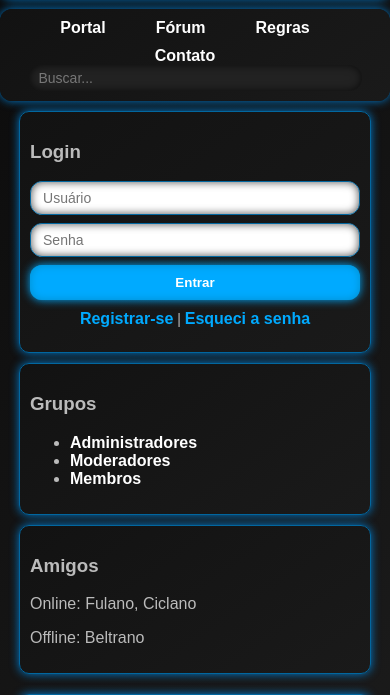
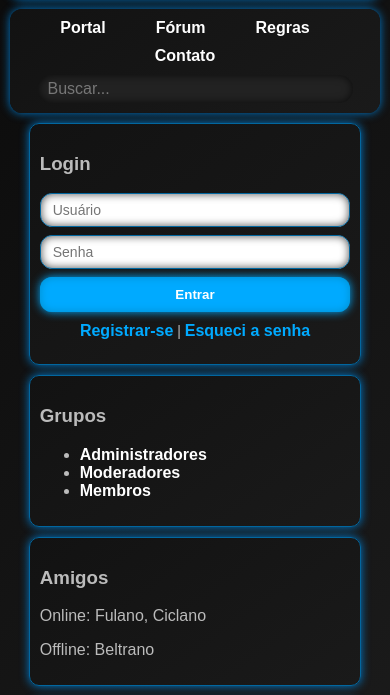
Before and after one commit to BrunoSDuarte88/outra-dimensao, a Django app: a page that uses portal/templates/portal/portal.html in a window 390 px wide. Shown: the part 151-846 px from the top of the page. Run offline with Django 5.2, Linux system fonts and the light colour scheme.

Commit message:
Atualiza layout do portal, views, perfil, CSS e adiciona campo de tema ao perfil

```diff
--- a/portal/static/portal/css/portal.css
+++ b/portal/static/portal/css/portal.css
@@ -414,10 +414,11 @@ body {
 }
 
 /* ===================================================
-   RESPONSIVIDADE PARA CELULARES
+   RESPONSIVIDADE PARA CELULARES ATÉ 768px
 =================================================== */
 @media (max-width: 768px) {
 
+  /* Reset geral para evitar scroll lateral e margem indesejada */
   html, body {
     width: 100%;
     min-height: 100vh;
@@ -425,42 +426,56 @@ body {
     padding: 0;
     margin: 0;
     overflow-x: hidden;
+    -webkit-text-size-adjust: 100%; /* evita zoom estranho em iOS */
   }
 
+  /* Layout vertical das colunas */
   .portal-body {
     display: flex;
     flex-direction: column;
-    flex-wrap: wrap;
+    gap: 15px;
+    padding: 0 10px;
   }
 
+  /* Cada coluna ocupa 100% da largura, com margem automática para centralizar */
   .coluna-esquerda,
-  .coluna-direita,
-  .coluna-centro {
+  .coluna-centro,
+  .coluna-direita {
     flex: 1 1 100%;
+    max-width: 100%;
+    margin: 0 auto;
+    box-sizing: border-box;
   }
 
+  /* Ajuste interno das colunas */
   .coluna {
-    width: 95%;
+    width: 100%;
     margin: 0 auto;
+    box-sizing: border-box;
   }
 
+  /* Banner responsivo */
   .banner img {
     width: 100%;
     height: auto;
     display: block;
     margin: 0 auto;
+    border-radius: 12px;
+    object-fit: cover;
   }
 
+  /* Menu superior empilhado e centralizado */
   .top-menu {
     display: flex;
     flex-direction: column;
     align-items: center;
     justify-content: center;
-    flex-wrap: wrap;
+    gap: 10px;
     padding: 10px;
     height: auto;
   }
 
+  /* Menus esquerdo e direito alinhados e flexíveis */
   .top-menu .menu-left,
   .top-menu .menu-right {
     width: 100%;
@@ -471,42 +486,59 @@ body {
     gap: 10px;
   }
 
+  /* Input busca ocupa quase toda largura */
   .top-menu .menu-right input[type="text"] {
     max-width: 100%;
     width: 90%;
     box-sizing: border-box;
+    font-size: 16px;
   }
 
+  /* Blocos principais com margem e largura ajustadas */
   .bloco {
     width: 95%;
     margin: 0 auto;
+    box-sizing: border-box;
   }
 
+  /* Carrossel com altura automática e padding confortável */
   .carrossel-container {
+    width: 100%;
     height: auto;
     padding: 10px;
+    box-sizing: border-box;
   }
 
+  /* Imagens do carrossel com tamanho limitado */
   .carrossel-slide {
     max-height: 250px;
+    max-width: 100%;
+    object-fit: contain;
   }
 
+  /* Legenda do carrossel com fonte menor */
   .carrossel-legenda-area {
     font-size: 14px;
     padding: 5px;
   }
 
+  /* Formulário de cadastro com padding e margens confortáveis */
   .cadastro-container {
+    width: 95%;
+    max-width: 600px;
     padding: 15px;
     margin: 20px auto;
+    box-sizing: border-box;
   }
 
+  /* Inputs e botões maiores e mais legíveis */
   .input-padronizado,
   .btn-padronizado {
     font-size: 16px;
     padding: 14px;
   }
 
+  /* Rodapé ocupa 100% com padding e texto centralizado */
   .rodape {
     width: 100%;
     text-align: center;
@@ -515,7 +547,24 @@ body {
     box-sizing: border-box;
   }
 
+  /* Container genérico com padding lateral para evitar toque nos cantos da tela */
+  .container {
+    width: 100%;
+    padding: 0 10px;
+    margin: 0 auto;
+    box-sizing: border-box;
+  }
+
+  /* Imagens e vídeos dentro das colunas ficam responsivos */
+  .coluna img,
+  .coluna video {
+    max-width: 100%;
+    height: auto;
+    display: block;
+    margin: 0 auto;
+  }
 }
+
 
 /* ===================================================
    TEMA CLARO (ativa quando body.tema-claro)
```
